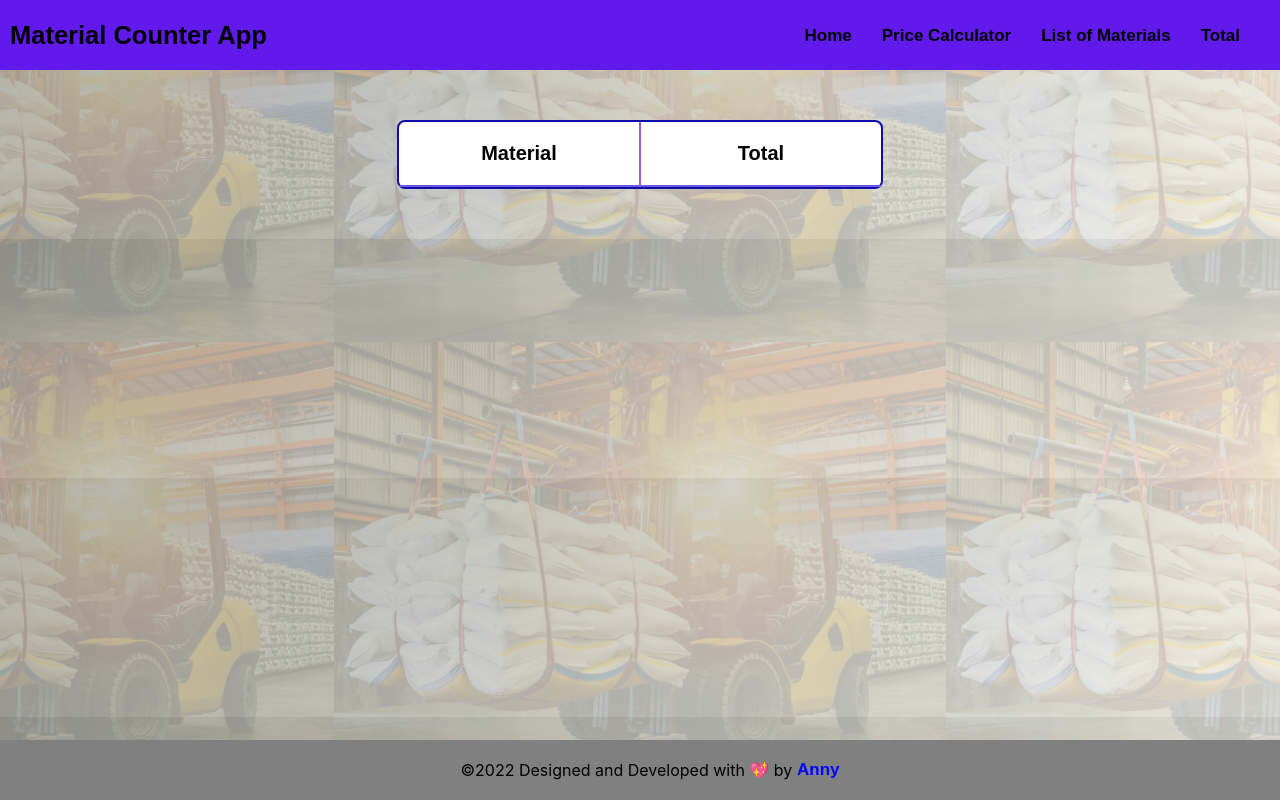
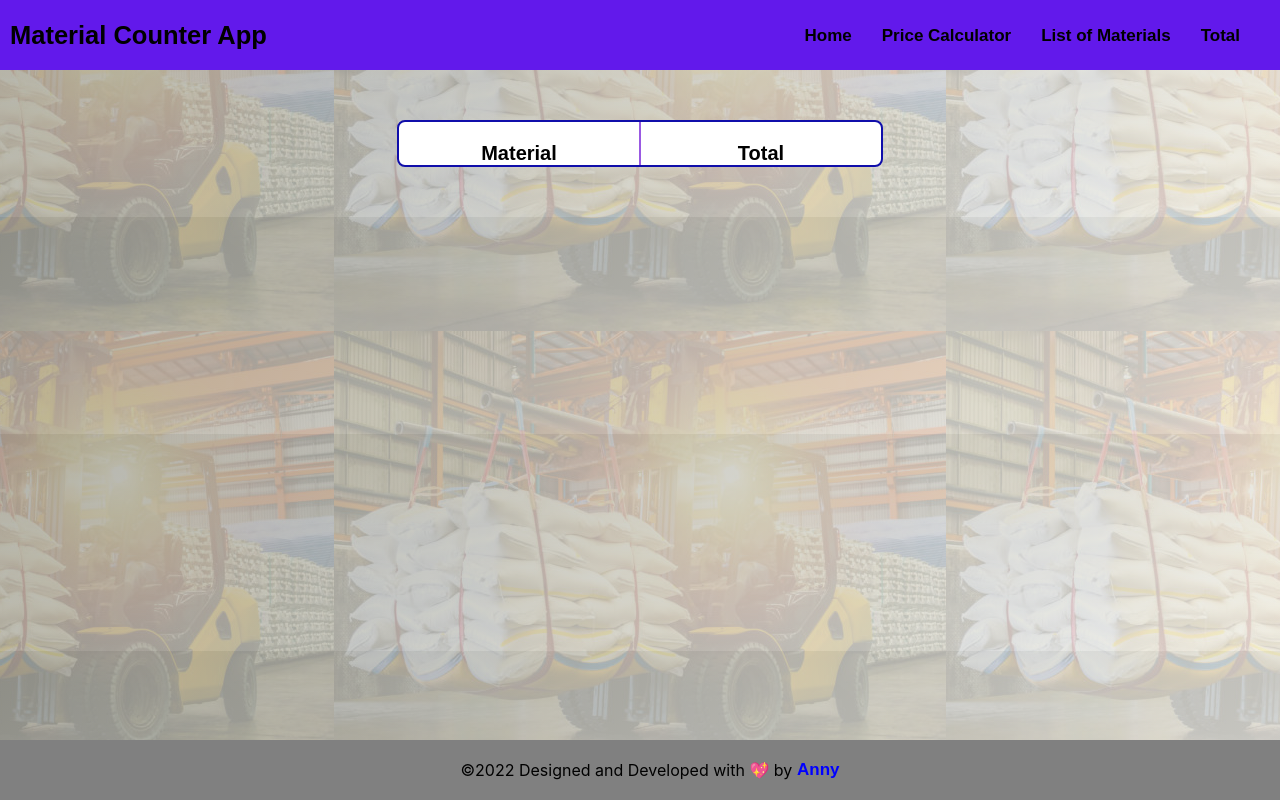
Before and after one commit to Anny85-code/material-counter, a React (Create React App) app: page /total in a window 1280 px wide. Built offline with nearby package versions, Linux system fonts and the light colour scheme.

Commit message:
:art: List and Total
Update

```diff
--- a/src/list/List.jsx
+++ b/src/list/List.jsx
@@ -19,16 +19,10 @@ const List = () => {
           </p>
           <p className="columns i p">Items</p>
         </div>
-        <div className="custrans-name1">
+        {/* <div className="custrans-name1">
           <p className="columns" id="col"></p>
-          <p
-            className="columns i"
-            // id="col"
-            style={{
-              borderBottom: '2px solid rgb(108, 88, 223)',
-            }}
-          ></p>
-        </div>
+          <p className="columns i" id="col"></p>
+        </div> */}
         {materials.map((item) => (
           <ul id="p-child">
             <li>
--- a/src/total/Total.jsx
+++ b/src/total/Total.jsx
@@ -21,16 +21,10 @@ const Total = () => {
           </p>
           <p className="columns i p">Total</p>
         </div>
-        <div className="custrans-name1">
+        {/* <div className="custrans-name1">
           <p className="columns" id="col"></p>
-          <p
-            className="columns i"
-            id="col"
-            style={{
-              borderBottom: '2px solid rgb(108, 88, 223)',
-            }}
-          ></p>
-        </div>
+          <p className="columns i" id="col"></p>
+        </div> */}
         {collate.map((person) => (
           <ul id="p-child">
             <li>
```
